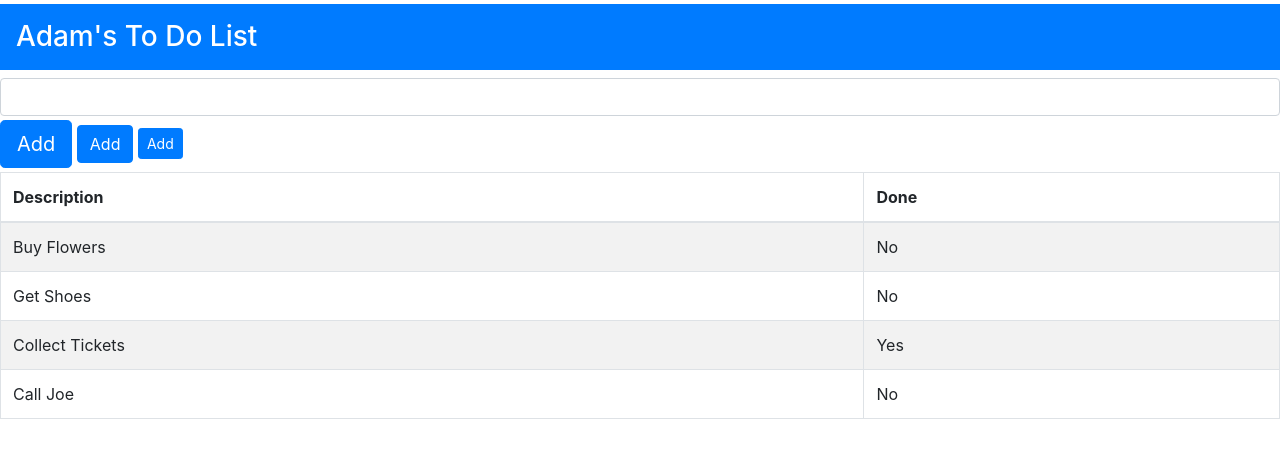
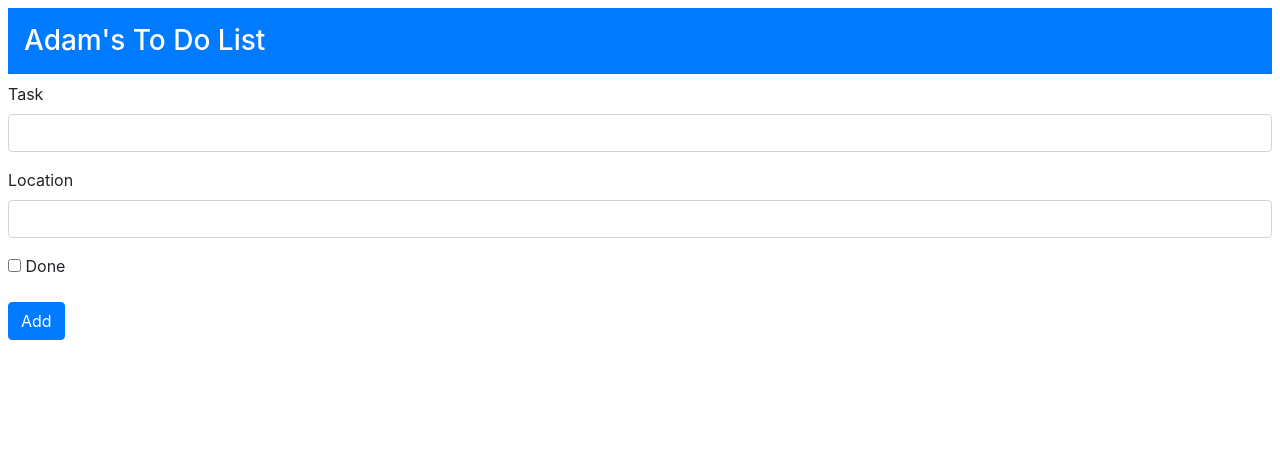
Before and after one commit to georgeorhewere/htmlcssprimer, a website: page index.html in a window 1280 px wide. Drawn offline with nearby package versions, Linux system fonts and the light colour scheme.

Commit message:
form control classes

```diff
--- a/index.html
+++ b/index.html
@@ -2,31 +2,28 @@
 <html lang="en">
 <head>
     <meta charset="UTF-8">
-    <title>Todo</title>
-    <link href="node_modules/bootstrap/dist/css/bootstrap.css"rel="stylesheet"/>
+    <title>Todo - Forms</title>
+    <meta charset="utf-8" />
+    <link href="node_modules/bootstrap/dist/css/bootstrap.min.css"
+          rel="stylesheet" />
+</head>
+<body class="m-2">
+<h3 class="bg-primary text-white p-3">Adam's To Do List</h3>
+<form>
+    <div class="form-group">
 
-</head>
-<body class="my-1">
-<h3 class="bg-primary text-white p-3">Adam's To Do List</h3>
-<div class="my-1">
-    <input class="form-control" />
-    <button class="btn btn-lg btn-primary mt-1">Add</button>
-    <button class="btn btn-primary mt-1">Add</button>
-    <button class="btn btn-sm btn-primary mt-1">Add</button>
-</div>
-<table class="table table-striped table-bordered">
-    <thead>
-    <tr>
-        <th>Description</th>
-        <th>Done</th>
-    </tr>
-    </thead>
-    <tbody>
-    <tr><td>Buy Flowers</td><td>No</td></tr>
-    <tr><td>Get Shoes</td><td>No</td></tr>
-    <tr><td>Collect Tickets</td><td>Yes</td></tr>
-    <tr><td>Call Joe</td><td>No</td></tr>
-    </tbody>
-</table>
+        <label>Task</label>
+        <input class="form-control" />
+    </div>
+    <div class="form-group">
+        <label>Location</label>
+        <input class="form-control" />
+    </div>
+    <div class="form-group">
+        <input type="checkbox" />
+        <label>Done</label>
+    </div>
+    <button class="btn btn-primary">Add</button>
+</form>
 </body>
 </html>
```
Also changed, not shown: index_basic.html (added, +32 -0 lines).
